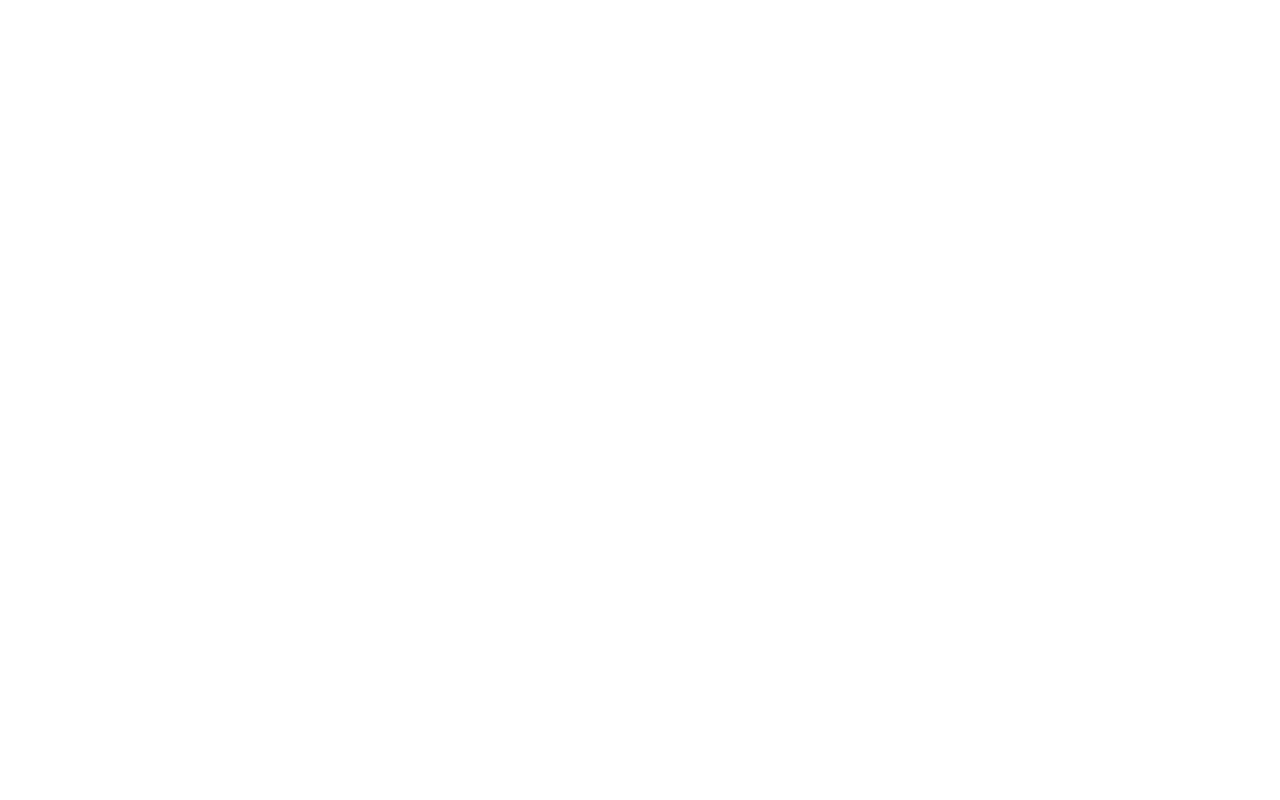
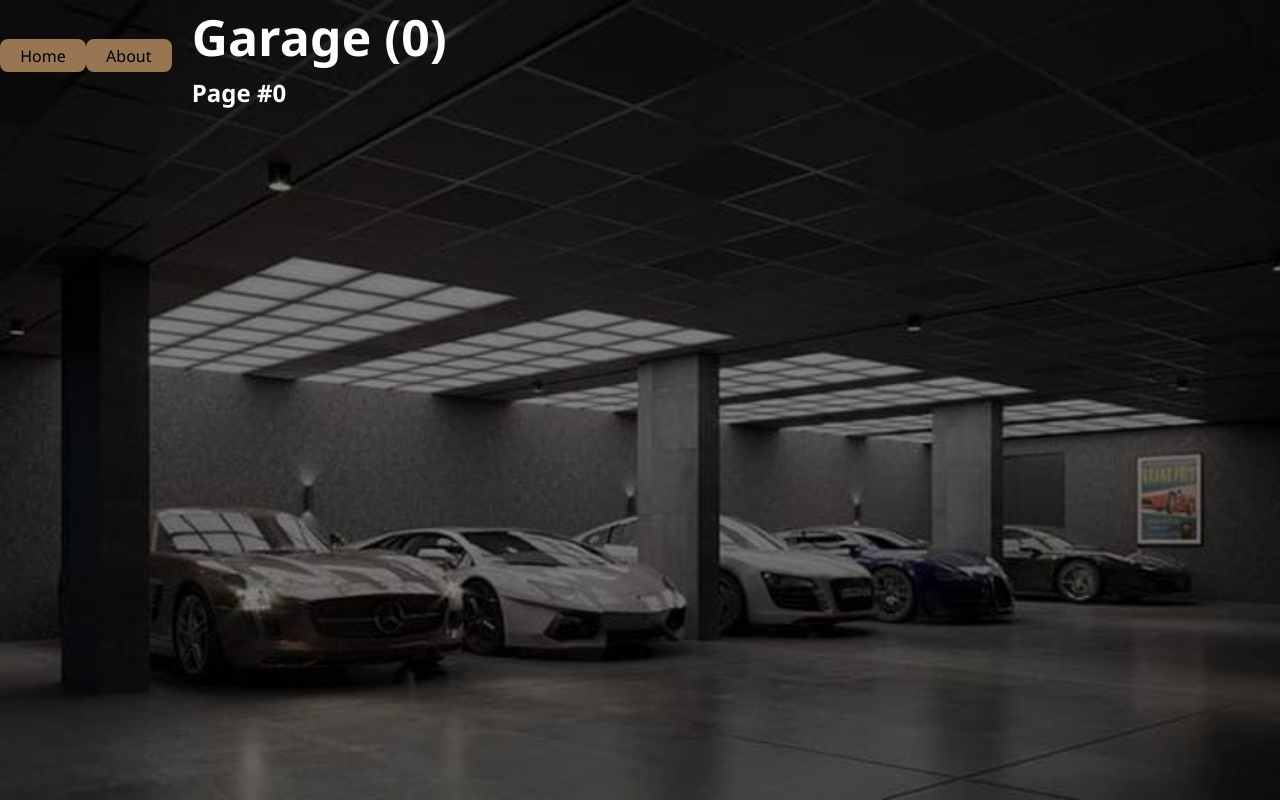
Before and after one commit to grimpatron/coffee-house, a website built with Vite: page index.html in a window 1280 px wide. Built offline with nearby package versions, Linux system fonts and the light colour scheme.

Commit message:
feat: make basic structure (garage and winners)

```diff
--- a/src/main.ts
+++ b/src/main.ts
@@ -1,11 +1,61 @@
+/* eslint-disable */
 import './styles/normalize.css';
 import './styles/my-reset.css';
 import './styles/style.css';
 
-import createDiv from './nodeGenerator.ts';
+import {createDiv} from './nodeGenerator.ts';
+import {createButton} from './nodeGenerator.ts';
 
-const newNode = createDiv('app', 'app');
-const parentElement = document.querySelector<HTMLDivElement>('body');
-if (parentElement) {
-  parentElement.insertBefore(newNode, parentElement.firstChild);
+const newNode = createDiv('header', 'header');
+const bodyElement = document.querySelector<HTMLDivElement>('body');
+if (bodyElement) {
+  bodyElement.insertBefore(newNode, bodyElement.firstChild);
 }
+
+const appDiv = document.getElementById('header')!;
+const topBarDiv = createDiv('topbar');
+const topBarInterfaceDiv = createDiv('topbar-interface');
+const topBarPageDiv = createDiv('topbar-page');
+const pageButtonsDiv = createDiv('page-buttons');
+const garageBtn = createButton('Home', 'btn', 'garageBtn');
+const scoreBtn = createButton('About', 'btn', 'scoreBtn');
+
+pageButtonsDiv.appendChild(garageBtn);
+pageButtonsDiv.appendChild(scoreBtn);
+topBarInterfaceDiv.appendChild(pageButtonsDiv);
+topBarDiv.append(topBarInterfaceDiv, topBarPageDiv);
+appDiv.appendChild(topBarDiv);
+
+
+interface PageConfig {
+  title: string;
+  background: string;
+}
+
+const pages: Record<string, PageConfig> = {
+  garage: {
+    title: "Garage",
+    background: "garage.jpg",
+  },
+  winners: {
+    title: "Winners",
+    background: "blacklist.jpg",
+  },
+};
+
+function showPage(pageName: keyof typeof pages): void {
+  const app = document.querySelector(".topbar-page") as HTMLElement;
+  const pageContent: string = `<h1 class="page-title">${pages[pageName].title} (<span>${0}</span>)</h1>
+  <h2 class="page-subtitle">Page #<span>${0}</span></h2>`;
+  bodyElement!.style.backgroundImage = `url(img/${pages[pageName].background})`;
+  app.innerHTML = pageContent;
+}
+
+document
+  .getElementById("garageBtn")!
+  .addEventListener("click", () => showPage("garage"));
+document
+  .getElementById("scoreBtn")!
+  .addEventListener("click", () => showPage("winners"));
+
+showPage("garage");
--- a/src/nodeGenerator.ts
+++ b/src/nodeGenerator.ts
@@ -1,6 +1,14 @@
-export default function createDiv(className: string, id: string): HTMLDivElement {
+export function createDiv(className: string, id?: string): HTMLDivElement {
   const div = document.createElement('div');
   div.className = className;
-  div.id = id;
+  if (id) div.id = id;
   return div;
 }
+
+export function createButton(text: string, className: string, id: string): HTMLButtonElement {
+  const button = document.createElement('button');
+  button.className = className;
+  button.id = id;
+  button.textContent = text;
+  return button;
+}
--- a/src/styles/style.css
+++ b/src/styles/style.css
@@ -1,96 +1,39 @@
-:root {
-  font-family: Inter, system-ui, Avenir, Helvetica, Arial, sans-serif;
-  line-height: 1.5;
-  font-weight: 400;
-
-  color-scheme: light dark;
-  color: rgba(255, 255, 255, 0.87);
-  background-color: #242424;
-
-  font-synthesis: none;
-  text-rendering: optimizeLegibility;
-  -webkit-font-smoothing: antialiased;
-  -moz-osx-font-smoothing: grayscale;
-}
-
-a {
-  font-weight: 500;
-  color: #646cff;
-  text-decoration: inherit;
-}
-a:hover {
-  color: #535bf2;
-}
-
 body {
   margin: 0;
+  height: 100vh;
+  background-color: black;
+  background-repeat: no-repeat;
+  background-size: cover;
+  background-position: center;
+  color: #fff;
+  font-family: "Segoe UI", Tahoma, Geneva, Verdana, sans-serif;
+}
+.topbar {
   display: flex;
-  place-items: center;
-  min-width: 320px;
-  min-height: 100vh;
+  gap: 20px;
+  align-items: center;
 }
-
-h1 {
-  font-size: 3.2em;
-  line-height: 1.1;
+#app {
+  padding: 6px 24px;
 }
-
-#app {
-  max-width: 1280px;
-  margin: 0 auto;
-  padding: 2rem;
-  text-align: center;
+.page-title {
+  font-size: 50px;
+  margin: 0;
 }
-
-.logo {
-  height: 6em;
-  padding: 1.5em;
-  will-change: filter;
-  transition: filter 300ms;
+.page-subtitle {
+  margin: 0;
 }
-.logo:hover {
-  filter: drop-shadow(0 0 2em #646cffaa);
-}
-.logo.vanilla:hover {
-  filter: drop-shadow(0 0 2em #3178c6aa);
-}
-
-.card {
-  padding: 2em;
-}
-
-.read-the-docs {
-  color: #888;
-}
-
-button {
+.btn {
   border-radius: 8px;
   border: 1px solid transparent;
-  padding: 0.6em 1.2em;
+  padding: 0.2em 1.2em;
   font-size: 1em;
   font-weight: 500;
   font-family: inherit;
-  background-color: #1a1a1a;
+  background-color: #987654;
   cursor: pointer;
-  transition: border-color 0.25s;
+  transition: .2s;
 }
-button:hover {
-  border-color: #646cff;
+.btn:hover {
+  background-color: #876543;
 }
-button:focus,
-button:focus-visible {
-  outline: 4px auto -webkit-focus-ring-color;
-}
-
-@media (prefers-color-scheme: light) {
-  :root {
-    color: #213547;
-    background-color: #ffffff;
-  }
-  a:hover {
-    color: #747bff;
-  }
-  button {
-    background-color: #f9f9f9;
-  }
-}
```
Also changed, not shown: .eslintrc.json, src/img/blacklist.jpg (added), src/img/garage.jpg (added).
